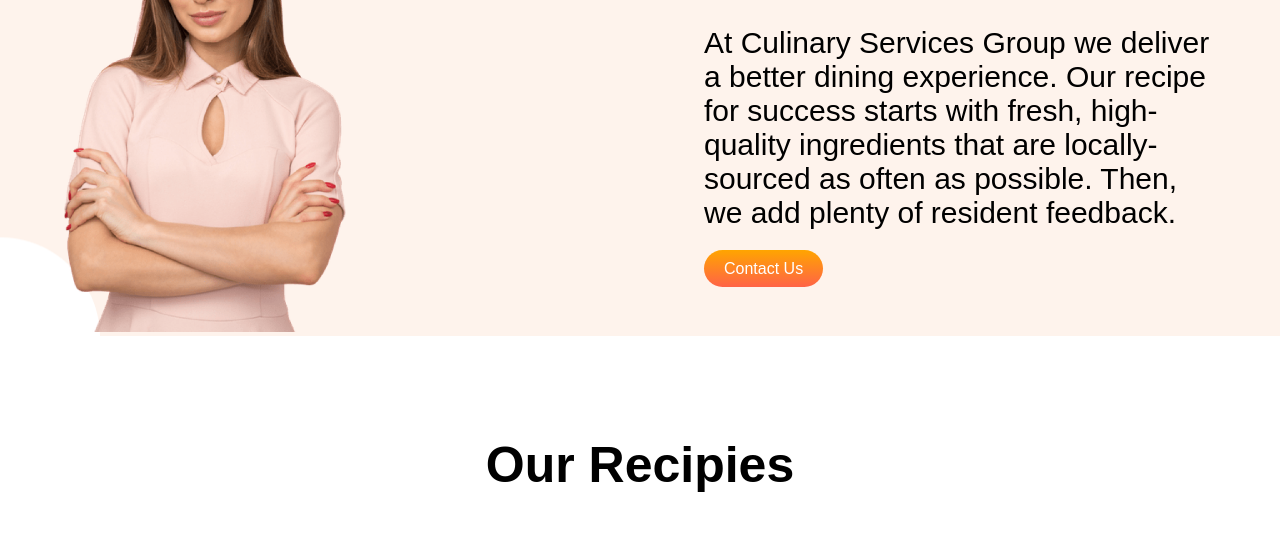
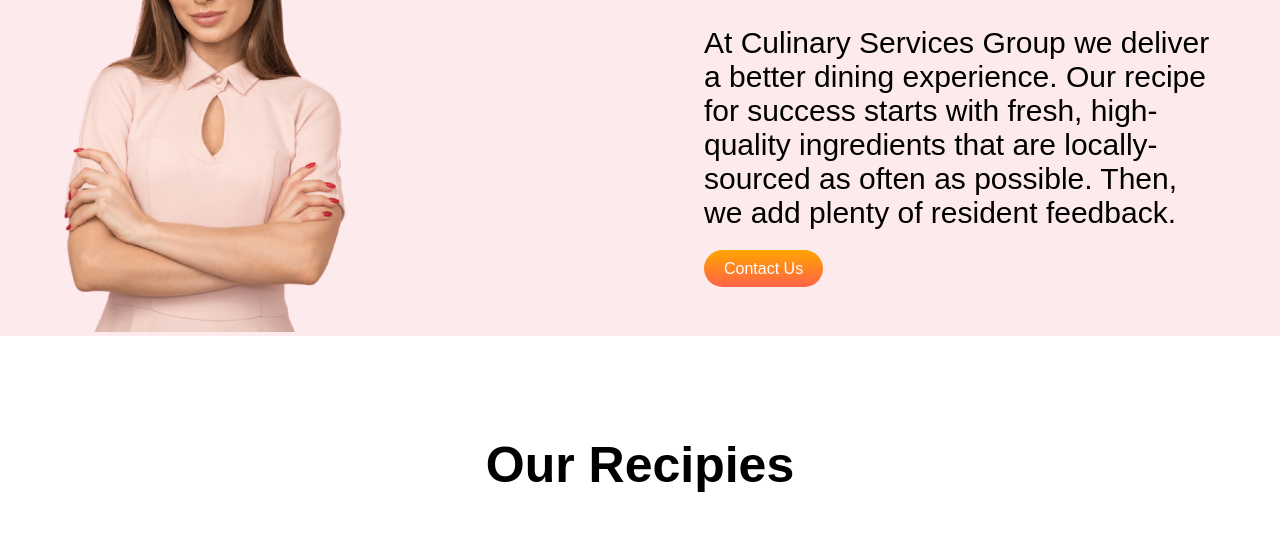
Before and after one commit to mdtofazzalislam/assingment-1, a plain HTML site: page index.html in a window 1280 px wide. Shown: the part 622-1158 px from the top of the page. Drawn offline with Linux system fonts and the light colour scheme.

Commit message:
backgroud commit

```diff
--- a/style.css
+++ b/style.css
@@ -44,9 +44,8 @@ span {
 }
 
 .middle-banner {
-    background-image: url(images/7.png);
+    background-image: url(images/Frame\ 58.jpg);
     background-repeat: no-repeat;
-    width: 100%;
 
 }
 
```
